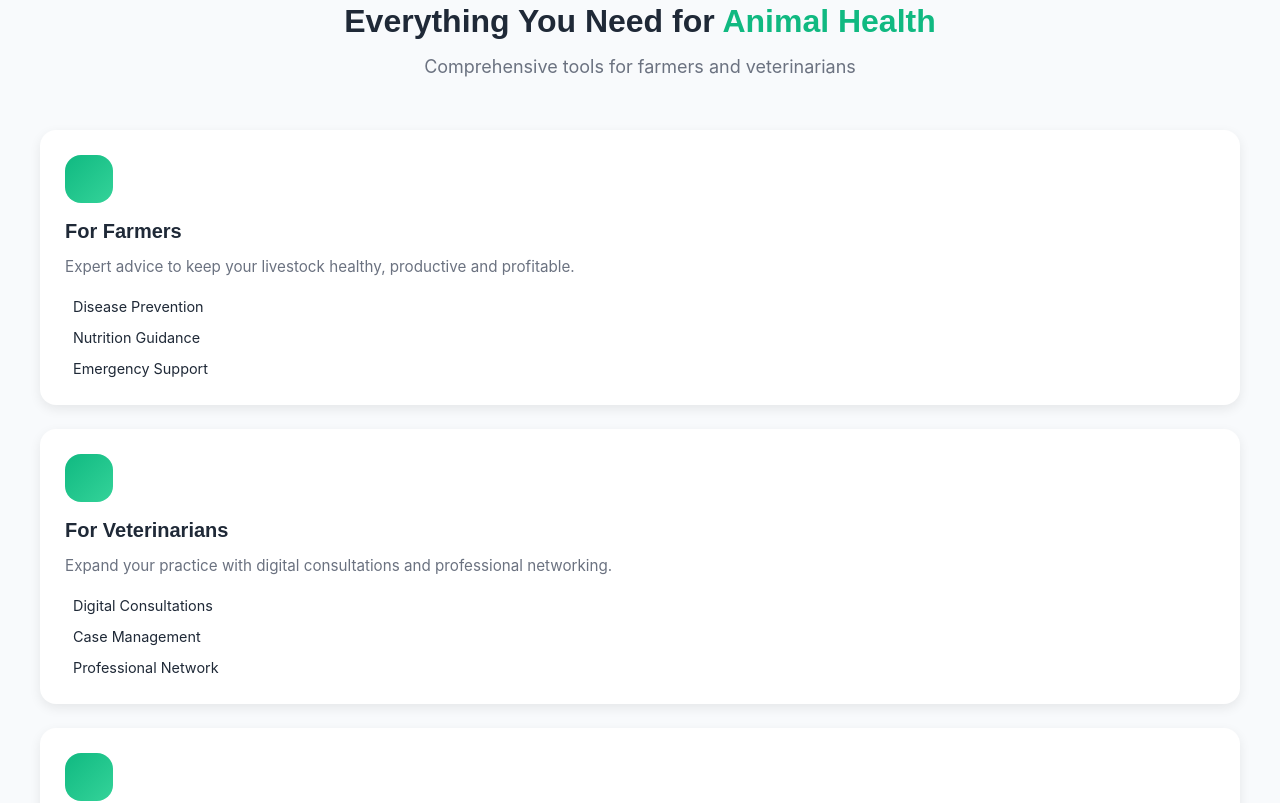
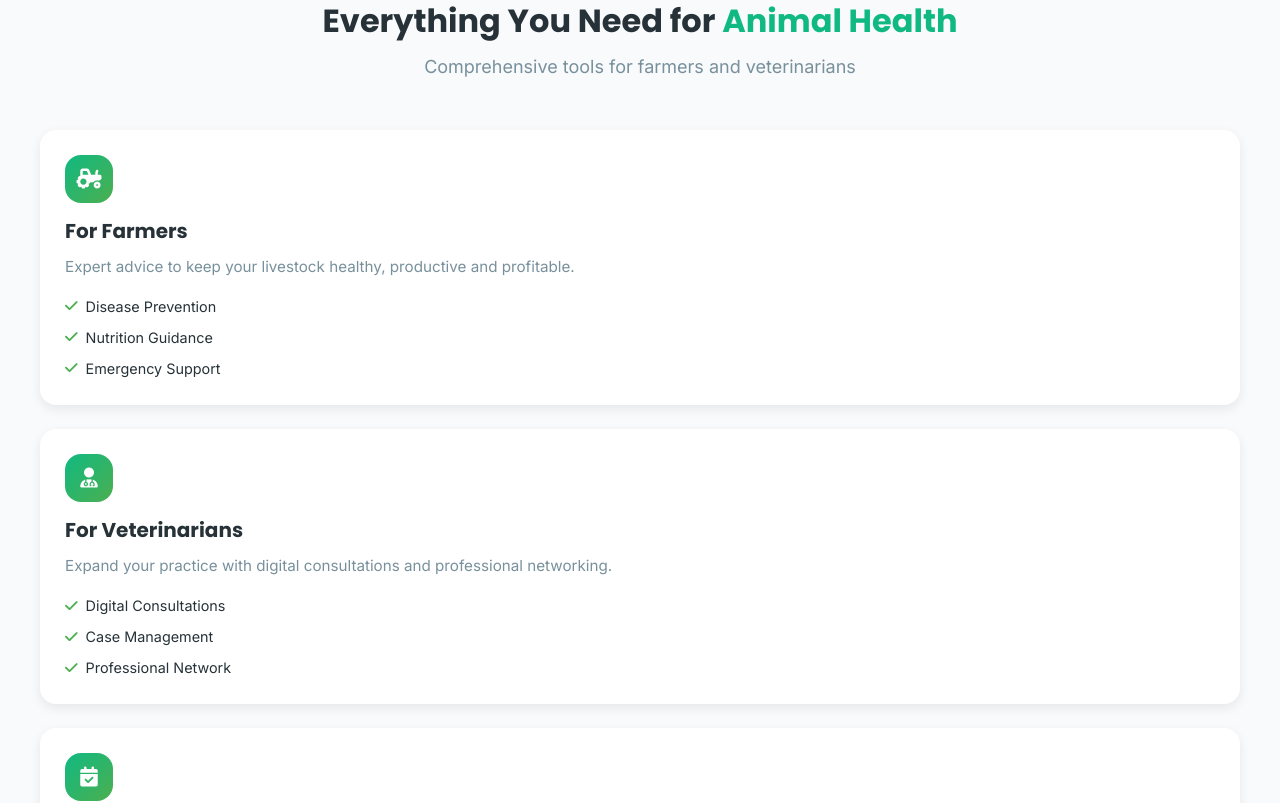
Before and after one commit to adane-desta/getVet, a React (Vite) app in the folder getvet/: page / in a window 1280 px wide. Shown: the part 1480-2283 px from the top of the page. Built offline with nearby package versions, Linux system fonts and the light colour scheme.

Commit message:
update home components

```diff
--- a/getvet/src/App.jsx
+++ b/getvet/src/App.jsx
@@ -1,5 +1,6 @@
+
+import './styles/global.css'
 import Home from "./pages/homePage/Home";
-import './styles/global.css'
 function App(){
     return(
         <div>
--- a/getvet/src/components/homeCmpos/cta/Cta.jsx
+++ b/getvet/src/components/homeCmpos/cta/Cta.jsx
@@ -2,7 +2,7 @@ import styles from './Cta.module.css';
 
 function Cta() {
   return (
-    <div className='container'>
+    <div>
       {/* CTA Section */}
       <section className={styles.ctaSection}>
         <div className={styles.ctaContainer}>
--- a/getvet/src/components/homeCmpos/features/Features.jsx
+++ b/getvet/src/components/homeCmpos/features/Features.jsx
@@ -1,92 +1,89 @@
-import styles from './Features.module.css';
+import style from "./Features.module.css";
 
-function Features() {
-  return (
-
-    <div className='container'>
-    <section className={styles.features} id="features">
-      <div className={styles.sectionHeader}>
-        <h2 className={styles.sectionTitle}>
-          Everything You Need for <span className={styles.highlight}>Animal Health</span>
+function Features(){
+{/* Features */}
+return(
+<section className={style.features} id="features">
+  <div className={style.sectionHeader}>
+    <h2 className={style.sectionTitle}>
+      Everything You Need for <span className={style.highlight}>Animal Health</span>
     </h2>
-        <p className={styles.sectionSubtitle}>
-          Comprehensive tools for farmers and veterinarians
-        </p>
+    <p className={style.sectionSubtitle}>Comprehensive tools for farmers and veterinarians</p>
   </div>
 
-      <div className={styles.featuresGrid}>
-        <div className={styles.featureCard}>
-          <div className={styles.featureIcon}>
+  <div className={style.featuresGrid}>
+    <div className={style.featureCard}>
+      <div className={style.featureIcon}>
         <i className="fas fa-tractor"></i>
       </div>
       <h3>For Farmers</h3>
       <p>Expert advice to keep your livestock healthy, productive and profitable.</p>
-          <ul className={styles.featureList}>
+      <ul className={style.featureList}>
         <li><i className="fas fa-check"></i> Disease Prevention</li>
         <li><i className="fas fa-check"></i> Nutrition Guidance</li>
         <li><i className="fas fa-check"></i> Emergency Support</li>
       </ul>
     </div>
 
-        <div className={styles.featureCard}>
-          <div className={styles.featureIcon}>
+    <div className={style.featureCard}>
+      <div className={style.featureIcon}>
         <i className="fas fa-user-md"></i>
       </div>
       <h3>For Veterinarians</h3>
       <p>Expand your practice with digital consultations and professional networking.</p>
-          <ul className={styles.featureList}>
+      <ul className={style.featureList}>
         <li><i className="fas fa-check"></i> Digital Consultations</li>
         <li><i className="fas fa-check"></i> Case Management</li>
         <li><i className="fas fa-check"></i> Professional Network</li>
       </ul>
     </div>
 
-        <div className={styles.featureCard}>
-          <div className={styles.featureIcon}>
+    <div className={style.featureCard}>
+      <div className={style.featureIcon}>
         <i className="fas fa-calendar-check"></i>
       </div>
       <h3>Smart Appointments</h3>
       <p>Schedule, manage and track appointments with our intelligent booking system.</p>
-          <ul className={styles.featureList}>
+      <ul className={style.featureList}>
         <li><i className="fas fa-check"></i> Online Booking</li>
         <li><i className="fas fa-check"></i> Automatic Reminders</li>
         <li><i className="fas fa-check"></i> Visit History</li>
       </ul>
     </div>
 
-        <div className={styles.featureCard}>
-          <div className={styles.featureIcon}>
+    <div className={style.featureCard}>
+      <div className={style.featureIcon}>
         <i className="fas fa-book-medical"></i>
       </div>
       <h3>Health Resources</h3>
       <p>Access articles, guides and treatment protocols for common animal conditions.</p>
-          <ul className={styles.featureList}>
+      <ul className={style.featureList}>
         <li><i className="fas fa-check"></i> Treatment Guides</li>
         <li><i className="fas fa-check"></i> Preventive Care</li>
         <li><i className="fas fa-check"></i> Best Practices</li>
       </ul>
     </div>
 
-        <div className={styles.featureCard}>
-          <div className={styles.featureIcon}>
+    <div className={style.featureCard}>
+      <div className={style.featureIcon}>
         <i className="fas fa-bell"></i>
       </div>
       <h3>Disease Alerts</h3>
       <p>Get notified about disease outbreaks in your region with preventive recommendations.</p>
-          <ul className={styles.featureList}>
+      <ul className={style.featureList}>
         <li><i className="fas fa-check"></i> Outbreak Alerts</li>
         <li><i className="fas fa-check"></i> Preventive Measures</li>
         <li><i className="fas fa-check"></i> Regional Updates</li>
       </ul>
     </div>
 
-        <div className={styles.featureCard}>
-          <div className={styles.featureIcon}>
+    <div className={style.featureCard}>
+      <div className={style.featureIcon}>
         <i className="fas fa-comments"></i>
       </div>
       <h3>Expert Q&amp;A</h3>
       <p>Ask questions and get answers from veterinary experts within hours.</p>
-          <ul className={styles.featureList}>
+      <ul className={style.featureList}>
         <li><i className="fas fa-check"></i> Quick Responses</li>
         <li><i className="fas fa-check"></i> Verified Experts</li>
         <li><i className="fas fa-check"></i> Community Support</li>
@@ -94,8 +91,6 @@ function Features() {
     </div>
   </div>
 </section>
-    </div>
-  );
+)
 }
-
 export default Features;
--- a/getvet/src/components/homeCmpos/hero/Hero.jsx
+++ b/getvet/src/components/homeCmpos/hero/Hero.jsx
@@ -2,7 +2,7 @@ import styles from './Hero.module.css';
 
 function Hero() {
     return (
-        <div className='container'>
+        <div>
             {/* Hero Section */}
             <section className={styles.hero}>
                 <div className={styles.heroOverlay}></div>
--- a/getvet/src/components/homeCmpos/howItWorks/HowItWorks.jsx
+++ b/getvet/src/components/homeCmpos/howItWorks/HowItWorks.jsx
@@ -2,7 +2,7 @@ import styles from './HowItWorks.module.css';
 
 function HowItWorks() {
     return (
-        <div className='container'>
+        <div>
             {/* How It Works */}
             <section className={styles.howItWorks} id="how-it-works">
                 <div className={styles.sectionHeader}>
--- a/getvet/src/components/homeCmpos/testimonials/Testimonials.jsx
+++ b/getvet/src/components/homeCmpos/testimonials/Testimonials.jsx
@@ -2,7 +2,7 @@ import styles from './Testimonials.module.css';
 
 function Testimonials() {
     return (
-        <div className='container'>
+        <div>
             {/* Testimonials */}
             <section className={styles.testimonials} id="testimonials">
                 <div className={styles.sectionHeader}>
--- a/getvet/src/components/navBar/Navbar.jsx
+++ b/getvet/src/components/navBar/Navbar.jsx
@@ -2,7 +2,7 @@ import styles from './Navbar.module.css';
 
 function Navbar() {
     return (
-        <div className='container'>
+        <div>
             {/* Header */}
             <header className={styles.header}>
                 <div className={styles.headerContainer}>
--- a/getvet/src/pages/homePage/Home.jsx
+++ b/getvet/src/pages/homePage/Home.jsx
@@ -5,12 +5,12 @@ import Features from '../../components/homeCmpos/features/Features';
 import Hero from '../../components/homeCmpos/hero/Hero';
 import HowItWorks from '../../components/homeCmpos/howItWorks/HowItWorks';
 import Testimonials from '../../components/homeCmpos/testimonials/Testimonials';
-import Navbar from '../../components/navBar/Navbar'
+import Navbar from '../../components/navBar/Navbar';
+import './Home.module.css';
 function Home(){
 
     return(
-        <div>
-
+        <div class="container">
             <Navbar />
             <Hero />
             <HowItWorks />
@@ -18,7 +18,6 @@ function Home(){
             <Testimonials />
             <Cta />
             <Footer />
-
         </div>
     )
 }
--- a/getvet/src/pages/homePage/Home.module.css
+++ b/getvet/src/pages/homePage/Home.module.css
@@ -1,137 +1,5 @@
-@import url('https://fonts.googleapis.com/css2?family=Roboto:wght@400;700&display=swap');
-
-* {
-    margin: 0;
-    padding: 0;
-    box-sizing: border-box;
+.container {
+    max-width: 100%;
+    margin: 0 auto;
+    overflow: hidden;
 }
-
-body {
-    font-family: 'Roboto', sans-serif;
-    background: url('https://source.unsplash.com/1600x900/?animals,farm') no-repeat center center/cover;
-    color: #ffffff;
-    height: 100vh;
-    display: flex;
-    flex-direction: column;
-    align-items: center;
-    justify-content: space-between;
-}
-
-header {
-    text-align: center;
-    padding: 20px;
-    background: rgba(0, 0, 0, 0.7);
-    width: 100%;
-    border-bottom: 3px solid #4CAF50;
-}
-
-header h1 {
-    font-size: 3rem;
-    margin-bottom: 10px;
-    color: #FFD700;
-}
-
-header p {
-    font-size: 1.2rem;
-}
-
-.buttons {
-
-    display: flex;
-    justify-content: center;
-    gap: 20px;
-    margin-top: 20px;
-}
-
-.buttons a {
-    text-decoration: none;
-    color: #ffffff;
-    background: #ff4400;
-    padding: 10px 20px;
-    border-radius: 5px;
-    font-weight: bold;
-    transition: background 0.3s ease-in-out;
-}
-
-.buttons a:hover {
-    background: #972b04;
-}
-
-.features {
-    display: flex;
-    flex-wrap: wrap;
-    justify-content: center;
-    gap: 20px;
-    margin: 30px 20px;
-    background: rgba(0, 0, 0, 0.6);
-    padding: 20px;
-    border-radius: 10px;
-    width: 90%;
-}
-
-.featureCard {
-    background: #F0FFF0;
-    border-radius: 8px;
-    padding: 20px;
-    flex: 1 1 calc(33.333% - 20px);
-    color: #333333;
-    min-width: 250px;
-    text-align: center;
-    box-shadow: 0px 4px 10px rgba(0, 0, 0, 0.3);
-    transition: transform 0.3s ease-in-out, box-shadow 0.3s ease-in-out;
-}
-
-.featureCard:hover {
-    transform: scale(1.05);
-    box-shadow: 0px 8px 20px rgba(0, 0, 0, 0.5);
-    background: #E6FFE6;
-}
-
-.featureCard h3 {
-    margin-bottom: 10px;
-    font-size: 1.5rem;
-    color: #4CAF50;
-}
-
-.featureCard p {
-    font-size: 1rem;
-    color: #555555;
-}
-
-/* language select */
-
-.languageSelector {
-    margin-bottom: 20px;
-    width: 50%;
-    margin-left: 28%;
-    margin-top: 2%;
-    margin-bottom: 5%;
-}
-
-.languageSelector select {
-    padding: 20px;
-    font-size: 1rem;
-    border-radius: 5px;
-    background-color: #d8900a;
-    color: white;
-    border: none;
-}
-
-.languageSelector select:hover {
-
-    background-color: #bf800b;
-
-}
-
-footer {
-    background: rgba(0, 0, 0, 0.8);
-    margin-top: 2%;
-    text-align: center;
-    padding: 20px;
-    color: #ffffff;
-    width: 100%;
-}
-
-footer p {
-    font-size: 1rem;
-}
--- a/getvet/src/styles/global.css
+++ b/getvet/src/styles/global.css
@@ -1,16 +1,23 @@
+/* Global CSS Variables and Base Styles */
+
+@import url('https://fonts.googleapis.com/css2?family=Inter:wght@300;400;500;600;700;800&family=Poppins:wght@400;500;600;700&display=swap');
+@import url('https://cdnjs.cloudflare.com/ajax/libs/font-awesome/6.4.0/css/all.min.css');
+@import url('https://cdn.jsdelivr.net/npm/swiper@9/swiper-bundle.min.css');
+
 :root {
     --primary-color: #10B981;
-  --primary-dark: #059669;
-  --primary-light: #34D399;
-  --secondary-color: #8B5CF6;
-  --accent-color: #F59E0B;
-  --dark-color: #1F2937;
-  --light-color: #F9FAFB;
-  --gray-color: #6B7280;
-  --gray-light: #E5E7EB;
-  --danger-color: #EF4444;
-  --success-color: #10B981;
-  --warning-color: #F59E0B;
+    --primary-light: #4CAF50;
+    --primary-dark: #1B5E20;
+    --secondary-color: #FF9800;
+    --secondary-light: #FFB74D;
+    --accent-color: #2196F3;
+    --light-color: #F5F9F6;
+    --dark-color: #263238;
+    --gray-color: #78909C;
+    --success-color: #4CAF50;
+    --warning-color: #FF9800;
+    --danger-color: #F44336;
+    --box-shadow: 0 10px 30px rgba(0, 0, 0, 0.08);
 
     --border-radius: 16px;
     --border-radius-sm: 8px;
@@ -23,7 +30,6 @@
 
     --transition: all 0.3s cubic-bezier(0.4, 0, 0.2, 1);
     --transition-slow: all 0.5s cubic-bezier(0.4, 0, 0.2, 1);
-
     --container-padding: 1.5rem;
   }
 
@@ -36,6 +42,7 @@
 
   html {
     scroll-behavior: smooth;
+    font-size: 16px;
   }
 
   body {
@@ -44,23 +51,50 @@ body {
     background-color: var(--light-color);
     line-height: 1.6;
     overflow-x: hidden;
-  font-size: 16px;
+    min-height: 100vh;
   }
 
-h1,
-h2,
-h3,
-h4 {
+  h1, h2, h3, h4 {
     font-family: 'Poppins', sans-serif;
     font-weight: 700;
     line-height: 1.2;
   }
 
-.highlight {
-  color: var(--primary-color);
+  /* Global Animation Classes */
+  @keyframes fadeInUp {
+    from {
+      opacity: 0;
+      transform: translateY(20px);
+    }
+    to {
+      opacity: 1;
+      transform: translateY(0);
+    }
   }
 
-/* Container */
+  @keyframes countUp {
+    from {
+      opacity: 0;
+      transform: translateY(10px);
+    }
+    to {
+      opacity: 1;
+      transform: translateY(0);
+    }
+  }
+
+  @keyframes bounce {
+    0%, 20%, 50%, 80%, 100% {
+      transform: translateY(0) translateX(-50%);
+    }
+    40% {
+      transform: translateY(-10px) translateX(-50%);
+    }
+    60% {
+      transform: translateY(-5px) translateX(-50%);
+    }
+  }
+
   .container {
     max-width: 100%;
     margin: 0 auto;
```
Lines whose indentation alone changed are shown as unchanged.
